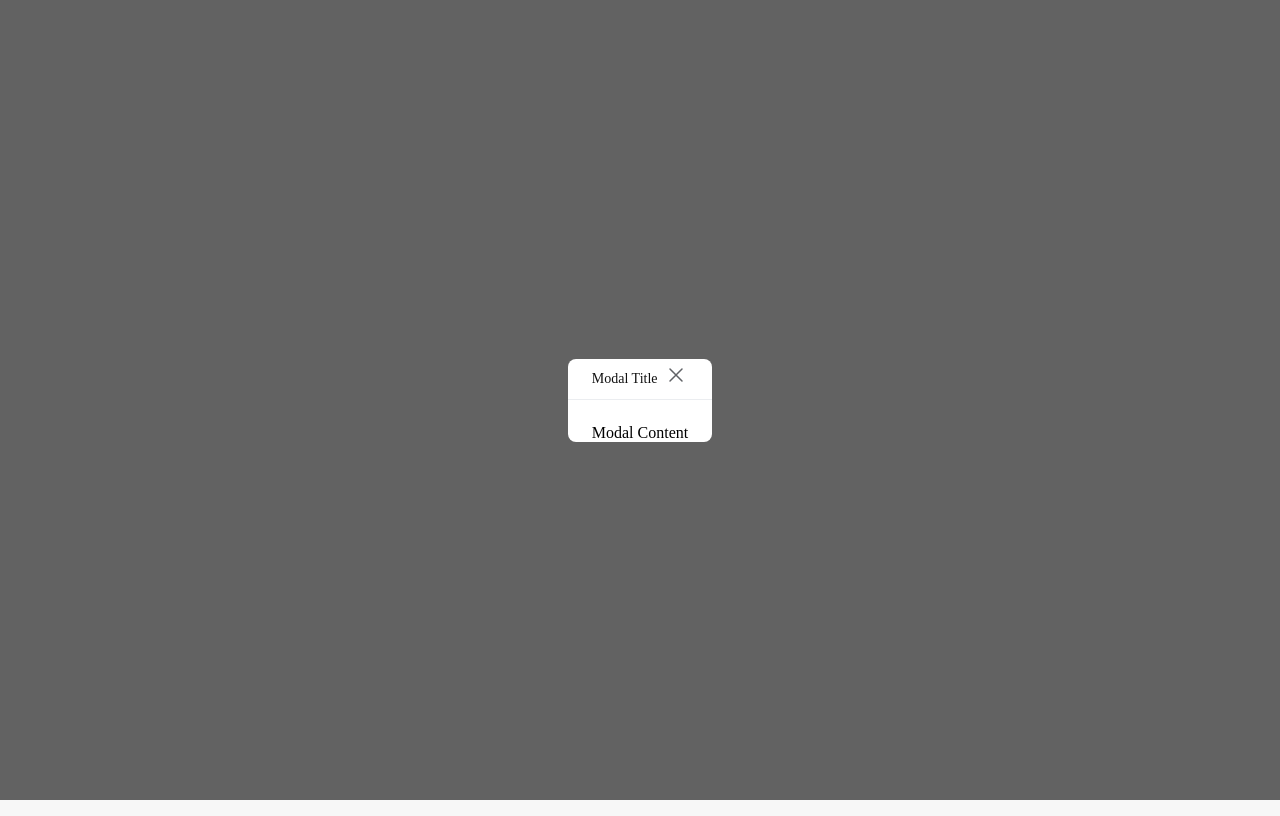
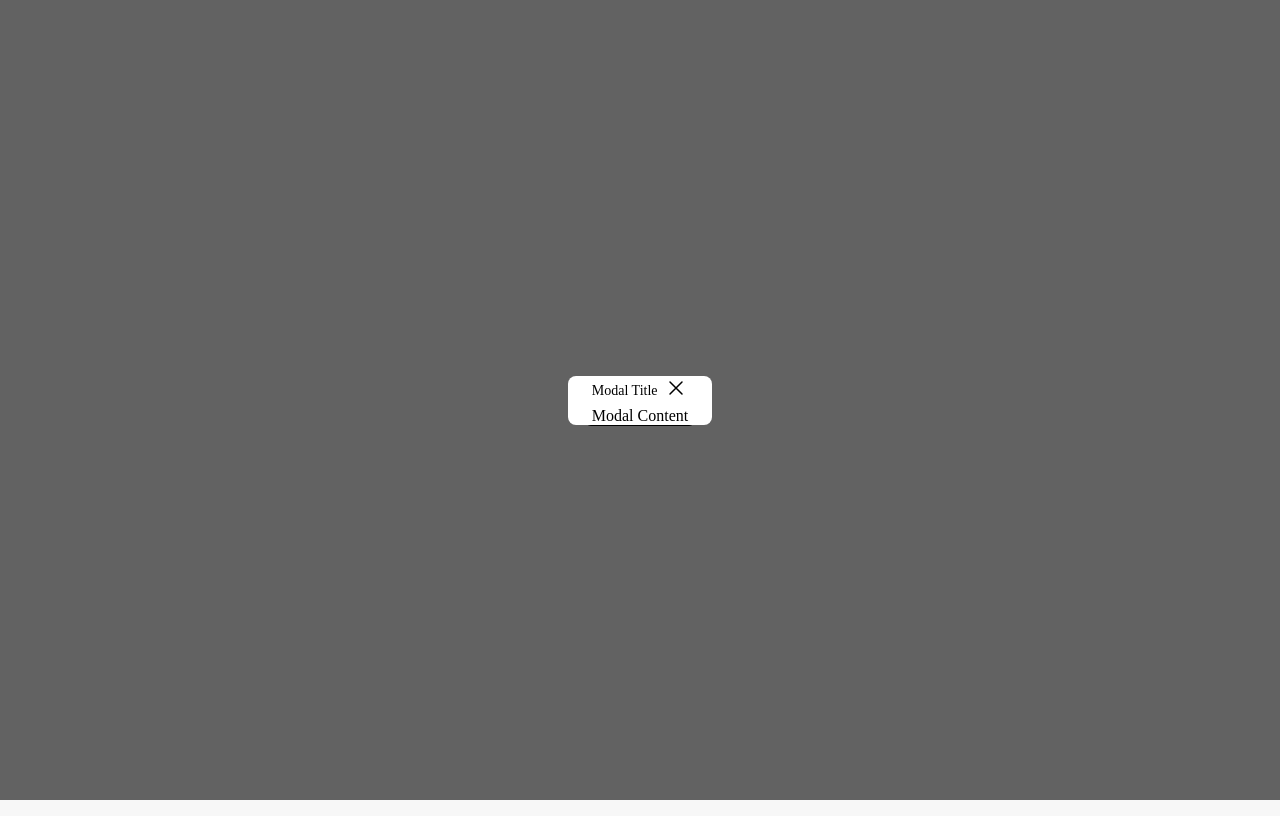
Before and after one commit to Ricy137/Custom-ui, a Next.js app: page /modal in a window 1280 px wide. Both pictures are taken after a click on the button "Show Modal". Built offline with nearby package versions, Linux system fonts and the light colour scheme.

Commit message:
resolve #4

```diff
--- a/src/components/Modal/index.tsx
+++ b/src/components/Modal/index.tsx
@@ -18,7 +18,7 @@ import { CloseIcon } from '../Icons';
 import renderReactNode from '@/utils/renderReactNode';
 
 interface Modal {
-  title: string;
+  title?: string;
   headClass?: string;
   content: ReactNode;
   className?: string;
@@ -85,7 +85,6 @@ export const ModalRender: React.FC = () => {
   return transitions((style, item) => (
     <>
       {item && (
-        // <div className="fixed top-0 right-0 bottom-0 left-0 flex flex-col items-center justify-center bg-[rgba(0,0,0,0.6)] z-100">
         (<FloatingOverlay
           lockScroll
           style={{ background: 'rgba(0, 0, 0, 0.6)' }}
@@ -96,31 +95,31 @@ export const ModalRender: React.FC = () => {
               <AnimatedDiv
                 style={{ ...style }}
                 className={cx(
-                  'relative flex flex-col jusity-center rounded-8px bg-#FFFFFF overflow-hidden dropdown-shadow z-200',
+                  'relative flex flex-col jusity-center rounded-[8px] bg-[#FFFFFF] overflow-hidden dropdown-shadow z-[200]',
                   item.className
                 )}
               >
                 <div
                   className={cx(
-                    'px-24px flex justify-between items-center h-40px text-14px leading-22px text-#111111 font-medium',
+                    'px-[24px] flex justify-between items-center h-[40px] text-[14px] leading-[22px] text-[#111111] font-medium',
                     item.headClass
                   )}
                 >
                   {item.title}
                   <div
-                    className="text-14px text-#606266 cursor-pointer"
+                    className="text-[14px] text-[#606266] cursor-pointer"
                     onClick={hideModal}
                   >
                     <CloseIcon />
                   </div>
                 </div>
-                <div className="h-1px bg-#EBEDF0 pointer-events-none" />
-                <div className="pt-24px px-24px">
+                {/* Divider between header and body */}
+                <div className="h-[1px] bg-[#EBEDF0] pointer-events-none" />
+                <div className="pt-[24px] px-[24px]">
                   {renderReactNode(item.content)}
                 </div>
               </AnimatedDiv>
             </div>
-            {/* </div> */}
           </FloatingFocusManager>
         </FloatingOverlay>)
       )}
```
Also changed, not shown: src/components/Modal/index.md (added, +18 -0 lines).
